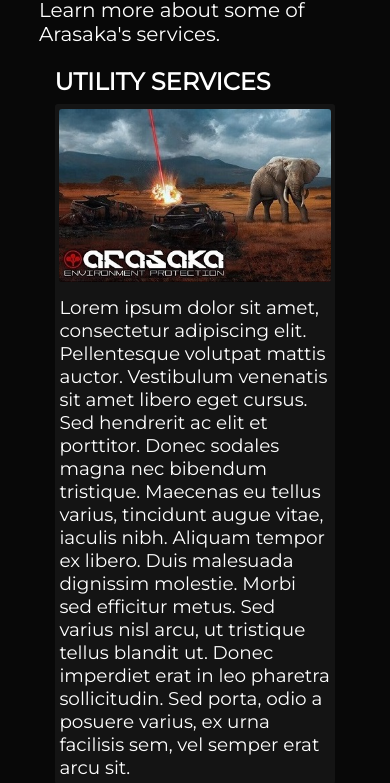
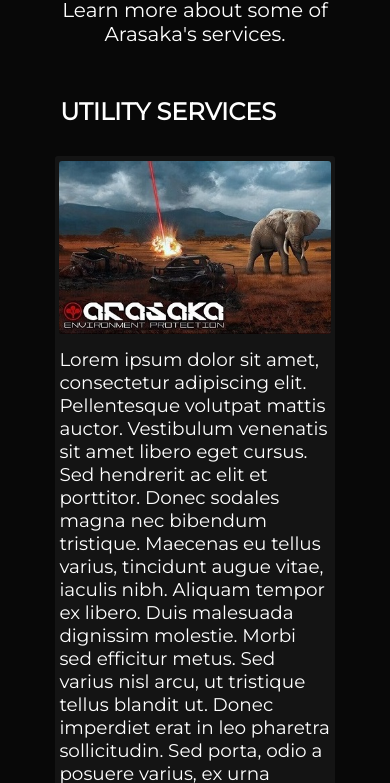
Before and after one commit to Lucasg-ds/arasaka-page, a plain HTML site: page services.html in a window 390 px wide. Shown: the part 317-1100 px from the top of the page. Drawn offline with Linux system fonts and the light colour scheme; a web font is replaced by a local one.

Commit message:
Add files via upload

```diff
--- a/styles/responsive.css
+++ b/styles/responsive.css
@@ -35,7 +35,7 @@
     }
 
     .presentation-description-link {
-        width: 15%;
+        width: 20%;
         padding: 2%
     }
 
--- a/styles/service.css
+++ b/styles/service.css
@@ -18,25 +18,28 @@
     font-weight: 600;
     font-family: var(--primary-font);
     text-transform: uppercase;
+    text-align: center;
 }
 
 .service-presentation-text {
     font-size: 1.25rem;
     font-family: var(--secundary-font);
     font-weight: 400;
+    text-align: center;
 }
 
 .service-content {
     display: flex;
     flex-direction: column;
-    padding: 3% 5%;
+    padding: 10% 5%;
+    gap: 30px;
 }
 
 .service-content-title {
     font-size: 1.50rem;
     font-family: var(--secundary-font);
     font-weight: 600;
-    padding: 2% 0% 3% 0%;
+    padding: 5% 0% 0% 2%;
 }
 
 .service-content-section {
```
